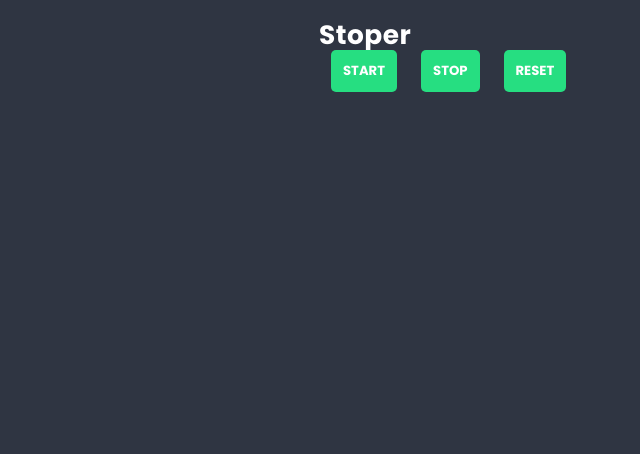
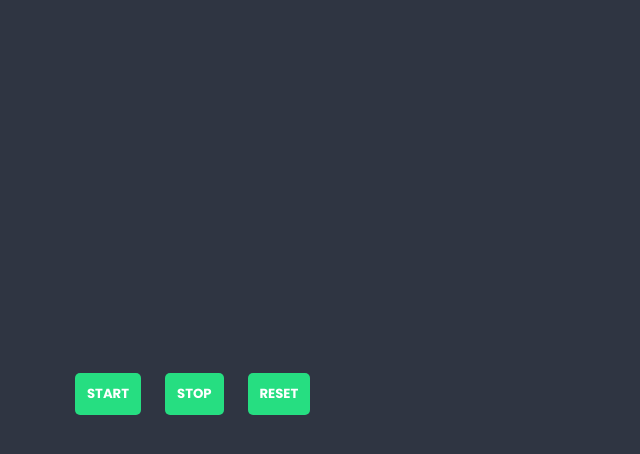
Before and after one commit to Cinamon88/ReactStoper, a JavaScript app: page / in a window 1280 px wide. Shown: the top 454 px of the page, without its empty margins (193-833 px from the left). Built offline with nearby package versions, Linux system fonts and the light colour scheme.

Commit message:
add component Button

```diff
--- a/src/App.js
+++ b/src/App.js
@@ -1,13 +1,7 @@
 import Container from './components/Container/Container';
-import Hero from './components/Hero/Hero'
 
 const App = () => {
-  return (
-    <Container>
-      <h1>Stoper</h1>
-      <Hero />
-    </Container>
-  );
-}
+  return <Container />;
+};
 
 export default App;
--- /dev/null
+++ b/src/components/Button/Button.js
@@ -0,0 +1,8 @@
+import styles from'./Button.module.scss';
+
+const Button = props => {
+    return <button className={styles.button} onClick={props.onClick}>{props.children}</button>;
+};
+
+
+export default Button;
--- a/src/components/Container/Container.js
+++ b/src/components/Container/Container.js
@@ -1,8 +1,15 @@
 import styles from './Container.module.scss';
+import Button from '../Button/Button';
 
-const Container = props => {
+function Container () {
     return (
-        <div className={styles.container}>{props.children}</div>
+        <div className={styles.container}>
+            <div className={styles.button}>
+                <Button>Start</Button>
+                <Button>Stop</Button>
+                <Button>Reset</Button>
+            </div>
+        </div>
     );
 };
 
--- a/src/components/Container/Container.module.scss
+++ b/src/components/Container/Container.module.scss
@@ -1,8 +1,13 @@
 @import '../../styles/settings.scss';
 
 .container {
-    max-width: 1200px;
+    max-width: 768px;
+    width: 100%;
+    margin: 0 auto;
+}
+
+.buttons {
+    display: flex;
+    justify-content: center;
     margin-top: 20px;
-    margin-left: 40%;
-
 }
--- a/src/components/Hero/Hero.js
+++ /dev/null
@@ -1,14 +0,0 @@
-import styles from'./Hero.module.scss';
-
-const Hero = () => {
-    return (
-        <div className={styles.hero}>
-            <button className={styles.button}>Start</button>
-            <button className={styles.button}>Stop</button>
-            <button className={styles.button}>Reset</button>
-        </div>
-    );
-};
-
-
-export default Hero;
--- a/src/styles/global.scss
+++ b/src/styles/global.scss
@@ -4,8 +4,15 @@
   box-sizing: border-box;
 }
 
+#stoper {
+  height: 100vh;
+  display: flex;
+  justify-content: center;
+  align-items: center;
+}
+
 body {
-  margin: 0 auto;
+  margin: 0;
   padding: 0;
   background: $color-dark;
   font-family: $font-text;
@@ -17,7 +24,7 @@ body {
 :global(.container) {
   width: 90%;
   max-width: 1400px;
-  margin: 0 auto;
+  margin: 0;
 }
 
 @import "./typography.scss";
```
Also changed, not shown: src/components/Button/Button.module.scss (renamed from src/components/Hero/Hero.module.scss).
